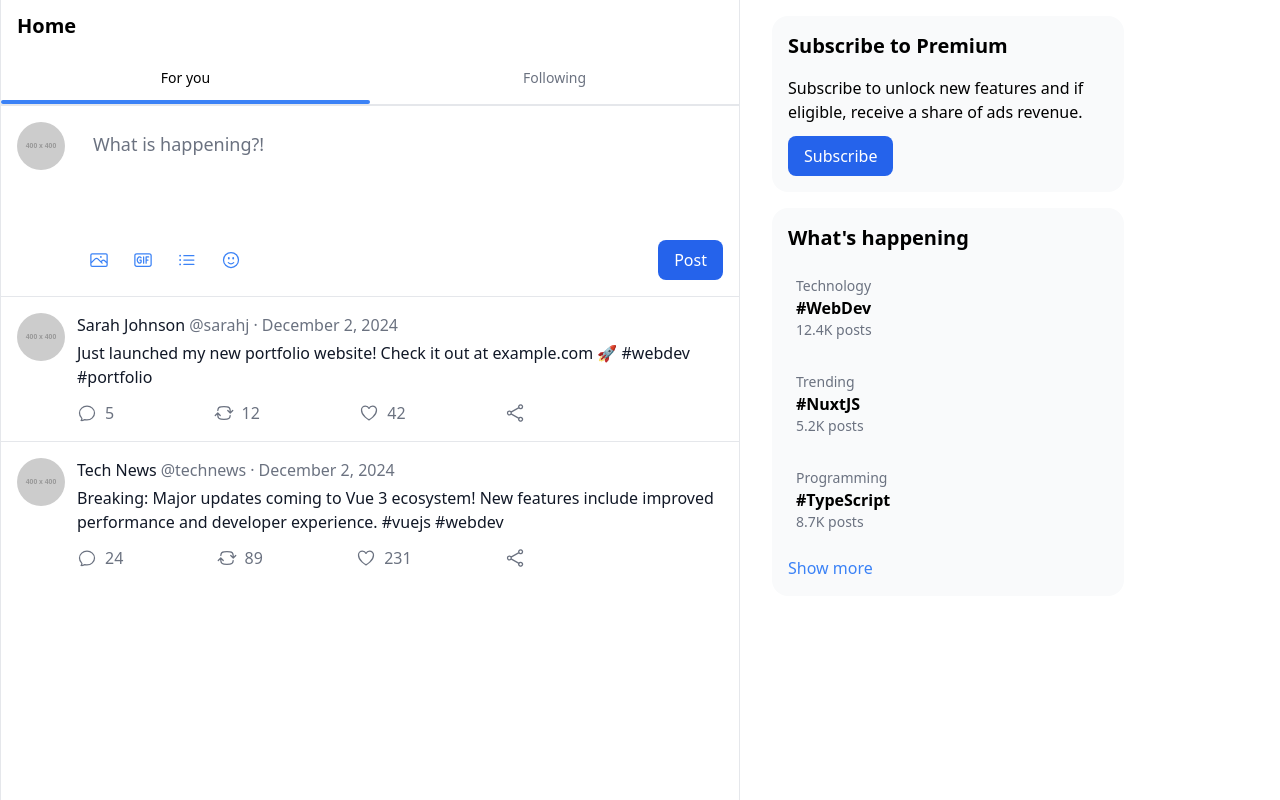
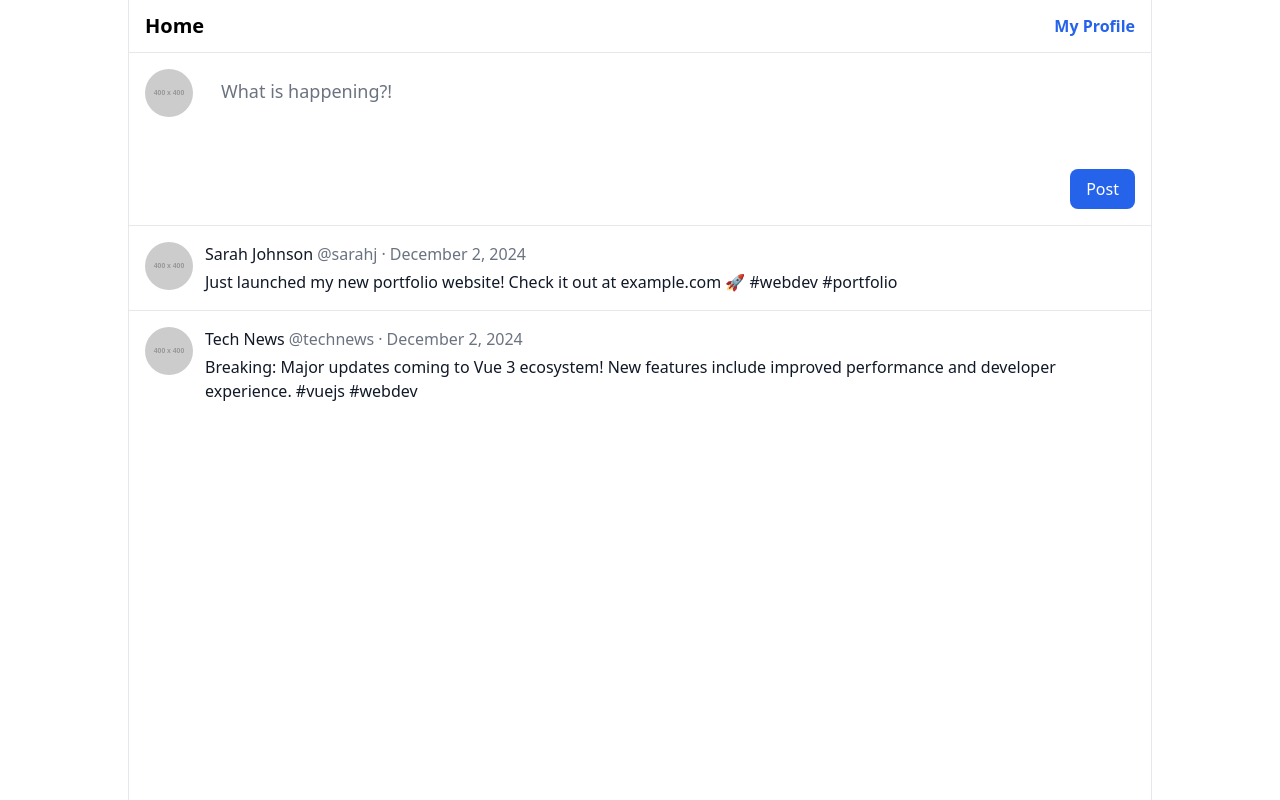
Before and after one commit to ESGI-M1-IW-node-mongo-vue/securite_web, a Nuxt app: page / in a window 1280 px wide. Built offline with nearby package versions, Linux system fonts and the light colour scheme.

Commit message:
feat: clean front

```diff
--- a/app.vue
+++ b/app.vue
@@ -1,5 +1,3 @@
 <template>
-  <div>
-    <NuxtPage />
-  </div>
+  <NuxtPage/>
 </template>
--- a/components/home/Feed.vue
+++ b/components/home/Feed.vue
@@ -1,24 +1,9 @@
 <template>
   <div class="border-x border-gray-200 min-h-screen">
     <div class="sticky top-0 z-10 bg-white/80 backdrop-blur-sm border-b border-gray-200">
-      <div class="px-4 py-3">
-        <h1 class="text-xl font-bold">Home</h1>
-      </div>
-      <div class="flex border-b border-gray-200">
-        <button
-            v-for="tab in ['For you', 'Following']"
-            :key="tab"
-            :class="[
-            'flex-1 py-4 text-sm font-medium relative',
-            tab === 'For you' ? 'text-black' : 'text-gray-500 hover:bg-gray-50'
-          ]"
-        >
-          {{ tab }}
-          <div
-              v-if="tab === 'For you'"
-              class="absolute bottom-0 left-0 right-0 h-1 bg-blue-500 rounded-full"
-          ></div>
-        </button>
+      <div class="flex justify-between items-center px-4 py-3">
+          <h1 class="text-xl font-bold">Home</h1>
+          <h2 class="text-blue-600 font-bold"><NuxtLink to="/profile">My Profile</NuxtLink></h2>
       </div>
     </div>
     <HomeTweetComposer />
@@ -36,9 +21,6 @@ const tweets = [
     handle: '@sarahj',
     content: 'Just launched my new portfolio website! Check it out at example.com 🚀 #webdev #portfolio',
     avatar: 'https://placehold.co/400',
-    likes: 42,
-    retweets: 12,
-    replies: 5,
     time: new Date()
   },
   {
--- a/components/home/Sidebar.vue
+++ /dev/null
@@ -1,31 +0,0 @@
-<template>
-  <aside class="w-full lg:w-80 xl:w-96 px-4">
-    <div class="sticky top-0 py-4">
-      <div class="bg-gray-50 rounded-2xl p-4 mb-4">
-        <h2 class="text-xl font-bold mb-4">Subscribe to Premium</h2>
-        <p class="mb-3">Subscribe to unlock new features and if eligible, receive a share of ads revenue.</p>
-        <UiButton variant="primary">Subscribe</UiButton>
-      </div>
-
-      <div class="bg-gray-50 rounded-2xl p-4">
-        <h2 class="text-xl font-bold mb-4">What's happening</h2>
-        <div class="space-y-4">
-          <div v-for="trend in trends" :key="trend.tag" class="cursor-pointer hover:bg-gray-100 p-2 rounded">
-            <div class="text-sm text-gray-500">{{ trend.category }}</div>
-            <div class="font-bold">{{ trend.tag }}</div>
-            <div class="text-sm text-gray-500">{{ trend.posts }} posts</div>
-          </div>
-        </div>
-        <button class="text-blue-500 hover:text-blue-600 mt-4">Show more</button>
-      </div>
-    </div>
-  </aside>
-</template>
-
-<script setup lang="ts">
-const trends = [
-  { category: 'Technology', tag: '#WebDev', posts: '12.4K' },
-  { category: 'Trending', tag: '#NuxtJS', posts: '5.2K' },
-  { category: 'Programming', tag: '#TypeScript', posts: '8.7K' },
-]
-</script>
--- a/components/home/Tweet.vue
+++ b/components/home/Tweet.vue
@@ -10,40 +10,19 @@
           <span class="text-gray-500">{{ formatDate(time) }}</span>
         </div>
         <p class="text-gray-900 mt-1">{{ content }}</p>
-        <div class="flex items-center justify-between mt-3 max-w-md">
-          <button class="group flex items-center text-gray-500 hover:text-blue-500">
-            <ChatBubbleOvalLeftIcon class="h-5 w-5 mr-2" />
-            <span>{{ replies }}</span>
-          </button>
-          <button class="group flex items-center text-gray-500 hover:text-green-500">
-            <ArrowPathRoundedSquareIcon class="h-5 w-5 mr-2" />
-            <span>{{ retweets }}</span>
-          </button>
-          <button class="group flex items-center text-gray-500 hover:text-red-500">
-            <HeartIcon class="h-5 w-5 mr-2" />
-            <span>{{ likes }}</span>
-          </button>
-          <button class="group flex items-center text-gray-500 hover:text-blue-500">
-            <ShareIcon class="h-5 w-5" />
-          </button>
-        </div>
       </div>
     </div>
   </article>
 </template>
 
 <script setup lang="ts">
-import { ChatBubbleOvalLeftIcon, ArrowPathRoundedSquareIcon, HeartIcon, ShareIcon } from '@heroicons/vue/24/outline'
-import { formatDate } from '~/utils/format'
+import {formatDate} from '~/utils/format'
 
 defineProps<{
   author: string
   handle: string
   content: string
   avatar: string
-  likes: number
-  retweets: number
-  replies: number
   time: Date
 }>()
 </script>
--- a/components/home/TweetComposer.vue
+++ b/components/home/TweetComposer.vue
@@ -6,38 +6,21 @@
           alt="Your avatar"
           class="h-12 w-12 rounded-full"
       />
-      <div class="flex-1">
+      <div class="flex flex-col w-full">
         <textarea
             v-model="tweetContent"
             rows="3"
             class="w-full border-0 focus:ring-0 text-lg placeholder:text-gray-500 resize-none"
             placeholder="What is happening?!"
         ></textarea>
-        <div class="flex items-center justify-between pt-3">
-          <div class="flex space-x-2 text-blue-500">
-            <button class="p-2 hover:bg-blue-50 rounded-full">
-              <PhotoIcon class="h-5 w-5" />
-            </button>
-            <button class="p-2 hover:bg-blue-50 rounded-full">
-              <GifIcon class="h-5 w-5" />
-            </button>
-            <button class="p-2 hover:bg-blue-50 rounded-full">
-              <ListBulletIcon class="h-5 w-5" />
-            </button>
-            <button class="p-2 hover:bg-blue-50 rounded-full">
-              <FaceSmileIcon class="h-5 w-5" />
-            </button>
-          </div>
-          <UiButton variant="primary" :disabled="!tweetContent">Post</UiButton>
-        </div>
+        <UiButton class="self-end" variant="primary" :disabled="!tweetContent">Post</UiButton>
       </div>
     </div>
   </div>
 </template>
 
 <script setup lang="ts">
-import { ref } from 'vue'
-import { PhotoIcon, GifIcon, ListBulletIcon, FaceSmileIcon } from '@heroicons/vue/24/outline'
+import {ref} from 'vue'
 
 const tweetContent = ref('')
 </script>
--- a/components/profile/Stats.vue
+++ /dev/null
@@ -1,12 +0,0 @@
-<template>
-  <div class="flex space-x-6 py-4 px-4 sm:px-6 lg:px-8">
-    <div class="flex space-x-1">
-      <span class="font-semibold">89</span>
-      <span class="text-gray-500">Following</span>
-    </div>
-    <div class="flex space-x-1">
-      <span class="font-semibold">12</span>
-      <span class="text-gray-500">Followers</span>
-    </div>
-  </div>
-</template>
--- a/pages/index.vue
+++ b/pages/index.vue
@@ -1,12 +1,7 @@
 <template>
   <div class="min-h-screen bg-white">
-    <main class="max-w-7xl mx-auto grid grid-cols-1 lg:grid-cols-12 gap-4">
-      <div class="lg:col-span-7">
+    <main class="max-w-screen-lg mx-auto gap-4">
         <HomeFeed />
-      </div>
-      <div class="hidden lg:block lg:col-span-5">
-        <HomeSidebar />
-      </div>
     </main>
   </div>
 </template>
--- a/pages/profile.vue
+++ b/pages/profile.vue
@@ -2,20 +2,33 @@
   <div class="max-w-screen-lg mx-auto">
       <ProfileHeader />
       <ProfileBio />
-      <ProfileStats />
       <ProfileTabs />
-      <div class="divide-y divide-gray-200">
-        <ProfilePost>
-          Just deployed a new feature using @nuxt/ui! The developer experience is amazing. 🚀 #webdev #nuxtjs
-        </ProfilePost>
-        <ProfilePost>
-          Working on some exciting new projects. Can't wait to share more details soon! 👨‍💻 #coding #development
-        </ProfilePost>
-        <ProfilePost>
-          Learning something new every day. Today's focus: Advanced TypeScript patterns and best practices. 📚 #typescript #learning
-        </ProfilePost>
-      </div>
+        <div class="divide-y divide-gray-200">
+          <HomeTweet v-for="tweet in tweets" :key="tweet.id" v-bind="tweet" />
+        </div>
   </div>
 </template>
+
 <script setup lang="ts">
+const tweets = [
+  {
+    id: 1,
+    author: 'Sarah Johnson',
+    handle: '@sarahj',
+    content: 'Just launched my new portfolio website! Check it out at example.com 🚀 #webdev #portfolio',
+    avatar: 'https://placehold.co/400',
+    time: new Date()
+  },
+  {
+    id: 2,
+    author: 'Tech News',
+    handle: '@technews',
+    content: 'Breaking: Major updates coming to Vue 3 ecosystem! New features include improved performance and developer experience. #vuejs #webdev',
+    avatar: 'https://placehold.co/400',
+    likes: 231,
+    retweets: 89,
+    replies: 24,
+    time: new Date()
+  }
+]
 </script>
```
